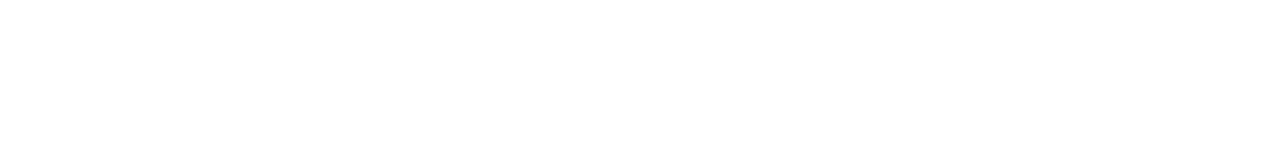
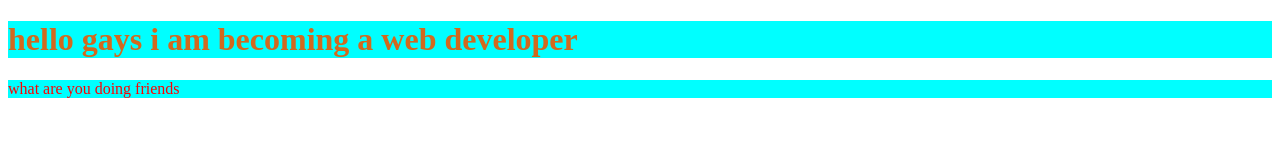
Before and after one commit to Ashaduzzamanmec/Second-repo, a plain HTML site: page index.html in a window 1280 px wide. Drawn offline with Linux system fonts and the light colour scheme.

Commit message:
style added

```diff
--- a/index.html
+++ b/index.html
@@ -8,6 +8,7 @@
     <link rel="stylesheet" href="style.css">
 </head>
 <body>
-
+    <h1>hello gays i am becoming a web developer</h1>
+    <p>what are you doing friends</p>
 </body>
 </html>
--- a/style.css
+++ b/style.css
@@ -2,3 +2,7 @@ p{
     background-color: aqua;
     color: red;
 }
+h1{
+    color: chocolate;
+    background-color: cyan;
+}
```
